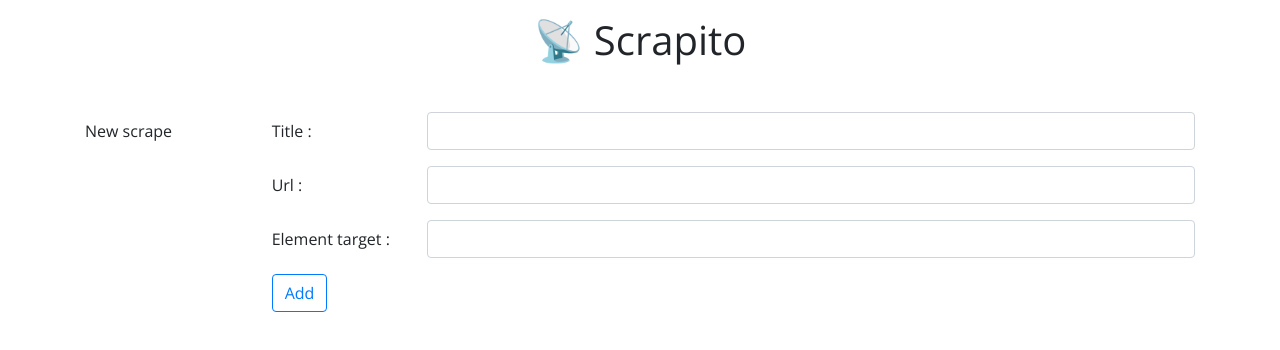
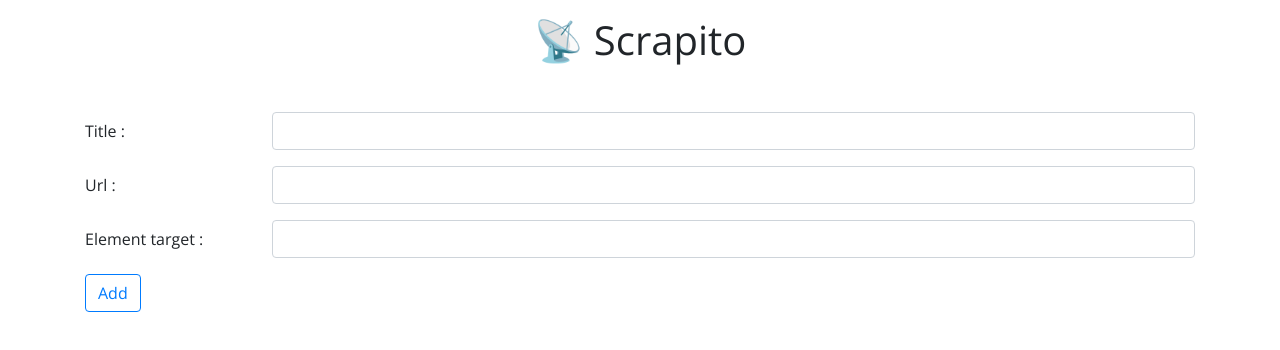
Before and after one commit to remirobichet/scrapito, a Nuxt app: page / in a window 1280 px wide. Shown: the top 350 px of the page. Built offline with nearby package versions, Linux system fonts and the light colour scheme.

Commit message:
:lipstick: Improve ui

```diff
--- a/pages/index.vue
+++ b/pages/index.vue
@@ -1,7 +1,6 @@
 <template>
   <div>
     <b-container class="mb-5">
-      <b-form-group label-cols="4" label-cols-lg="2" label="New scrape">
       <b-form-group
         label-cols="4"
         label-cols-lg="2"
@@ -28,13 +27,9 @@
         label="Element target : "
         label-for="input-element"
       >
-          <b-form-input
-            id="input-element"
-            ref="addScrapeElement"
-          ></b-form-input>
+        <b-form-input id="input-element" ref="addScrapeElement"></b-form-input>
       </b-form-group>
       <b-button variant="outline-primary" @click="addScrape">Add</b-button>
-      </b-form-group>
     </b-container>
     <b-container class="mb-5">
       <b-card-group v-for="(item, idx) in scrape" v-bind:key="idx">
@@ -50,7 +45,7 @@
 
 <script lang="ts">
 import Vue from 'vue'
-import global from "~/mixins/global"
+import global from '~/mixins/global'
 
 export default Vue.extend({
   mixins: [global],
```
Lines whose indentation alone changed are shown as unchanged.
